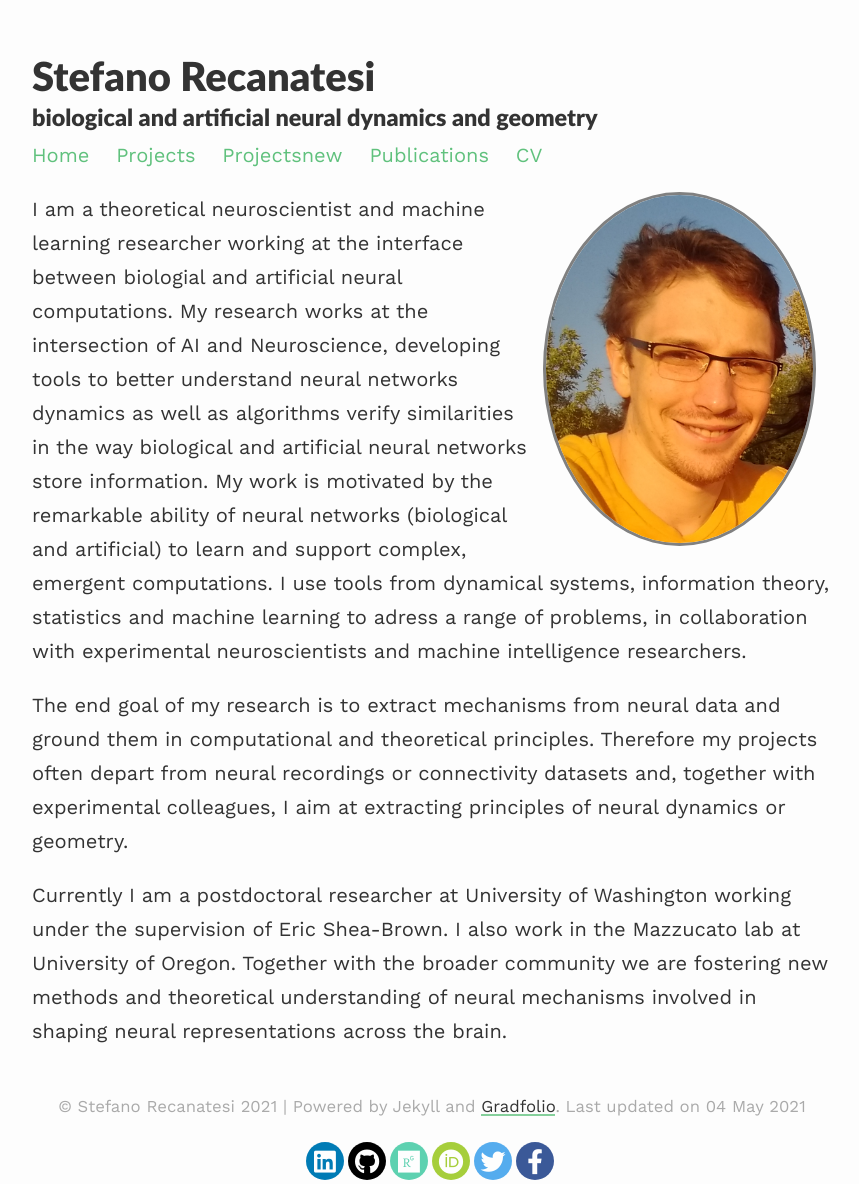
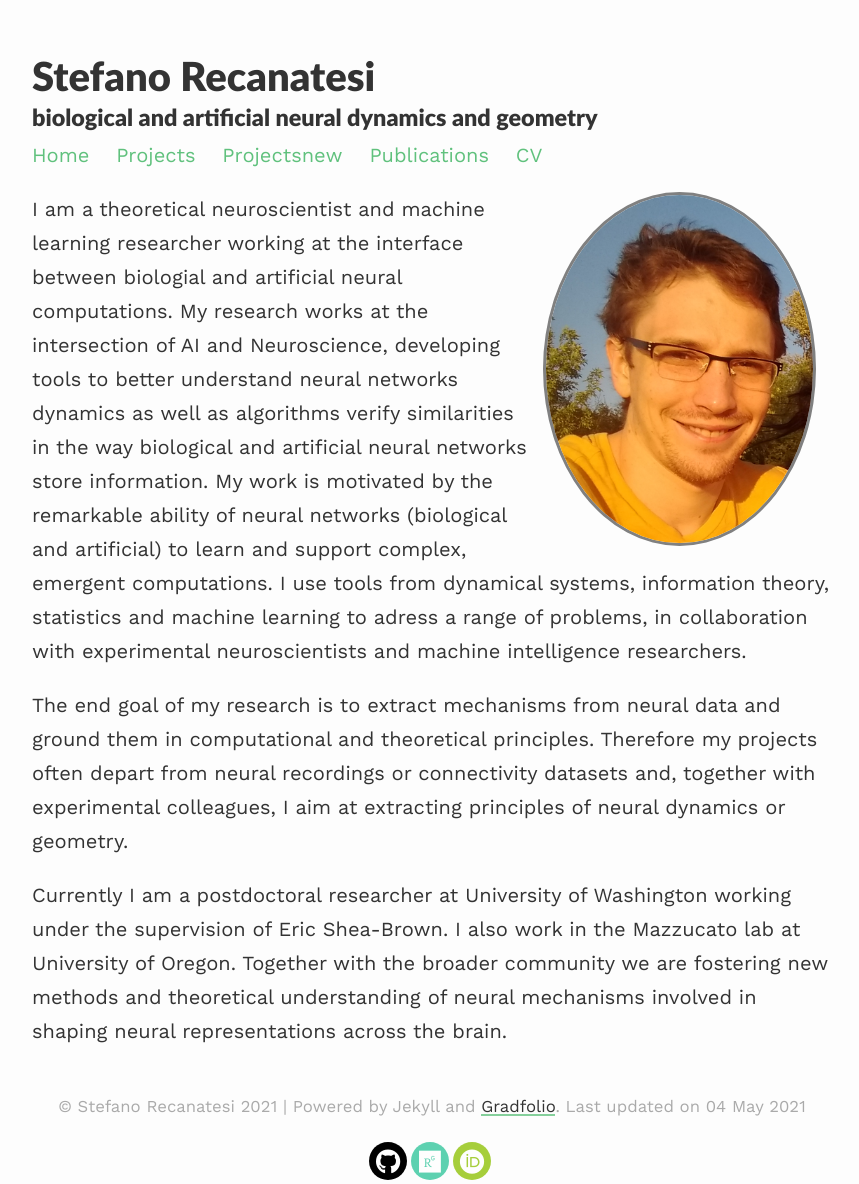
Before and after one commit to srecanatesi/srecanatesi.gihub.io, a Jekyll site: the page built from index.md, in a window 1280 px wide. Shown: the whole page, without its empty margins (208-1067 px from the left). Built offline with Jekyll 4.4.1, drawn with Linux system fonts in a browser that asks for light colours; nearby versions of some CDN libraries.

Commit message:
Update social-footer.html

```diff
--- a/_includes/social-footer.html
+++ b/_includes/social-footer.html
@@ -5,15 +5,6 @@
 class="social-button email" itemprop="email"
 href="mailto:{{ site.email | encode_email }}" target="_blank">
 <i class="far fa-envelope"></i>
-</a>
-{%- endif -%}
-
-{%- if site.linkedin -%}
-<a title="{{ _locale_string_follow | replace: '[NAME]', 'LinkedIn' }}"
-class="social-button linkedin"
-href="https://www.linkedin.com/in/{{ site.linkedin }}" itemprop="sameAs"
-target="_blank">
-<i class="fab fa-linkedin"></i>
 </a>
 {%- endif -%}
 
@@ -44,22 +35,4 @@ target="_blank">
 </a>
 {%- endif -%}
 
-{%- if site.twitter -%}
-<a title="{{ _locale_string_follow | replace: '[NAME]', 'Twitter' }}"
-class="social-button twitter"
-href="https://www.twitter.com/{{ site.twitter }}" itemprop="sameAs"
-target="_blank">
-<i class="fab fa-twitter"></i>
-</a>
-{%- endif -%}
-
-{%- if site.facebook -%}
-<a title="{{ _locale_string_follow | replace: '[NAME]', 'Facebook' }}"
-class="social-button facebook" itemprop="sameAs"
-href="https://www.facebook.com/{{ site.facebook }}"
-target="_blank">
-<i class="fab fa-facebook-f"></i>
-</a>
-{%- endif -%}
-
 </div>
```
